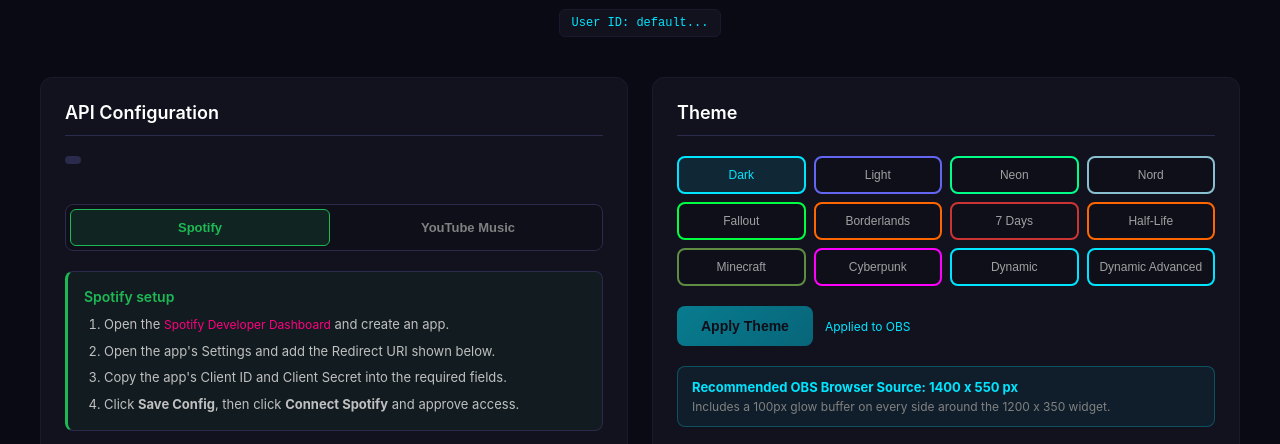
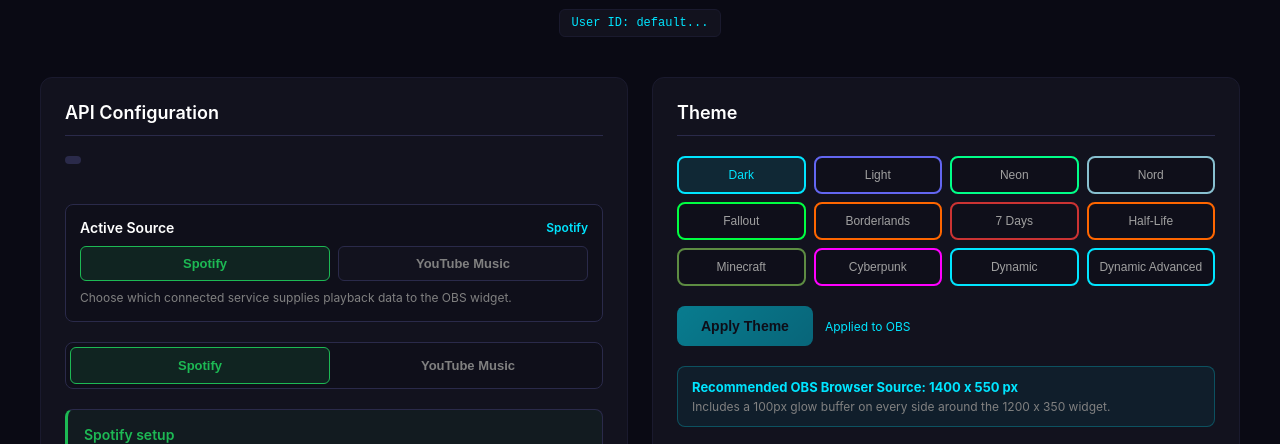
Before and after one commit to Cyberbeast93/CyberMediaWidget, a website: page settings.html in a window 1280 px wide. Shown: the part 110-554 px from the top of the page. Drawn offline with nearby package versions, Linux system fonts and the light colour scheme; no server answers.

Commit message:
Add active Spotify and YouTube source toggle

```diff
--- a/css/settings.css
+++ b/css/settings.css
@@ -299,6 +299,68 @@
 .button-hint {
     margin-top: -12px;
     margin-bottom: 20px;
+}
+
+.source-selector {
+    margin: 20px 0;
+    padding: 14px;
+    background: #0f0f1a;
+    border: 1px solid #2a2a4a;
+    border-radius: 8px;
+}
+
+.source-selector-header {
+    display: flex;
+    align-items: center;
+    justify-content: space-between;
+    gap: 12px;
+    margin-bottom: 10px;
+}
+
+.source-selector-header h3 {
+    color: #ffffff;
+    font-size: 14px;
+    font-weight: 600;
+}
+
+#active-source-status {
+    color: #00e5ff;
+    font-size: 12px;
+    font-weight: 600;
+}
+
+.source-toggle {
+    display: grid;
+    grid-template-columns: repeat(2, 1fr);
+    gap: 8px;
+}
+
+.source-btn {
+    padding: 9px 12px;
+    background: #12121e;
+    border: 1px solid #2a2a4a;
+    border-radius: 6px;
+    color: #808080;
+    cursor: pointer;
+    font-size: 13px;
+    font-weight: 600;
+    transition: all 0.2s ease;
+}
+
+.source-btn:hover {
+    color: #ffffff;
+}
+
+.source-btn-spotify.active {
+    background: rgba(29, 185, 84, 0.12);
+    border-color: #1db954;
+    color: #1db954;
+}
+
+.source-btn-youtube.active {
+    background: rgba(255, 0, 0, 0.12);
+    border-color: #ff0000;
+    color: #ff4d4d;
 }
 
 .api-tabs {
--- a/js/settings.js
+++ b/js/settings.js
@@ -2,6 +2,7 @@
     userId: null,
     appliedTheme: 'dark',
     activeApiTab: 'spotify',
+    activeSource: 'spotify',
     settings: {
         theme: 'dark',
         pollInterval: 5
@@ -29,6 +30,8 @@
             themeGrid: document.getElementById('theme-grid'),
             apiTabs: document.querySelectorAll('.api-tab'),
             apiPanels: document.querySelectorAll('.api-panel'),
+            sourceButtons: document.querySelectorAll('.source-btn'),
+            sourceStatus: document.getElementById('active-source-status'),
             applyTheme: document.getElementById('apply-theme'),
             themeStatus: document.getElementById('theme-status'),
             obsUrl: document.getElementById('obs-url'),
@@ -83,6 +86,10 @@
     },
 
     bindEvents() {
+        this.elements.sourceButtons.forEach(button => {
+            button.addEventListener('click', () => this.selectSource(button.dataset.source));
+        });
+
         this.elements.apiTabs.forEach(tab => {
             tab.addEventListener('click', () => this.selectApiTab(tab.dataset.apiTab));
         });
@@ -126,6 +133,39 @@
         });
     },
 
+    async selectSource(source) {
+        if (source === this.activeSource) return;
+
+        try {
+            const response = await fetch(`/api/config/${this.userId}`, {
+                method: 'POST',
+                headers: {
+                    'Content-Type': 'application/json'
+                },
+                body: JSON.stringify({ source })
+            });
+
+            if (!response.ok) throw new Error('Source update failed');
+
+            this.activeSource = source;
+            this.updateSourceUI();
+            this.refreshPreview();
+            this.showToast(`${source === 'youtube' ? 'YouTube Music' : 'Spotify'} is now the active source`);
+        } catch (error) {
+            this.showToast('Could not update the active source', true);
+        }
+    },
+
+    updateSourceUI() {
+        const sourceName = this.activeSource === 'youtube' ? 'YouTube Music' : 'Spotify';
+        this.elements.sourceStatus.textContent = sourceName;
+        this.elements.sourceButtons.forEach(button => {
+            const isActive = button.dataset.source === this.activeSource;
+            button.classList.toggle('active', isActive);
+            button.setAttribute('aria-pressed', isActive ? 'true' : 'false');
+        });
+    },
+
     checkUrlParams() {
         const params = new URLSearchParams(window.location.search);
         const error = params.get('error');
@@ -154,6 +194,7 @@
                     this.appliedTheme = config.theme;
                     this.settings.theme = config.theme;
                 }
+                this.activeSource = config.source || 'spotify';
                 if (config.exists) {
                     if (config.spotifyClientId) {
                         this.elements.spotifyClientId.value = config.spotifyClientId;
@@ -378,6 +419,8 @@
 
             this.updateYouTubeStatus(true);
             this.updateServerStatus(true);
+            this.activeSource = 'youtube';
+            this.updateSourceUI();
             this.elements.youtubeAuthCode.hidden = true;
             this.showToast('YouTube Music connected!');
             this.refreshPreview();
@@ -399,6 +442,8 @@
             if (!response.ok) throw new Error('Disconnect failed');
 
             this.updateYouTubeStatus(false);
+            this.activeSource = 'spotify';
+            this.updateSourceUI();
             this.showToast('YouTube Music disconnected');
             this.refreshPreview();
         } catch (error) {
@@ -429,6 +474,7 @@
                 pollInterval: 5
             };
             this.appliedTheme = 'dark';
+            this.activeSource = 'spotify';
 
             this.elements.spotifyClientId.value = '';
             this.elements.spotifyClientSecret.value = '';
@@ -448,6 +494,7 @@
         this.elements.themeGrid.querySelectorAll('.theme-btn').forEach(btn => {
             btn.classList.toggle('active', btn.dataset.theme === this.settings.theme);
         });
+        this.updateSourceUI();
         this.updateThemeStatus();
     },
 
--- a/settings.html
+++ b/settings.html
@@ -19,6 +19,18 @@
             <section class="settings-card">
                 <h2>API Configuration</h2>
                 <span id="server-status" class="server-status"></span>
+
+                <div class="source-selector">
+                    <div class="source-selector-header">
+                        <h3>Active Source</h3>
+                        <span id="active-source-status">Spotify</span>
+                    </div>
+                    <div class="source-toggle" role="group" aria-label="Active playback source">
+                        <button type="button" class="source-btn source-btn-spotify active" data-source="spotify" aria-pressed="true">Spotify</button>
+                        <button type="button" class="source-btn source-btn-youtube" data-source="youtube" aria-pressed="false">YouTube Music</button>
+                    </div>
+                    <p class="field-hint">Choose which connected service supplies playback data to the OBS widget.</p>
+                </div>
 
                 <div class="api-tabs" role="tablist" aria-label="Music service setup">
                     <button type="button" class="api-tab active" data-api-tab="spotify" role="tab" aria-selected="true" aria-controls="spotify-panel">Spotify</button>
```
